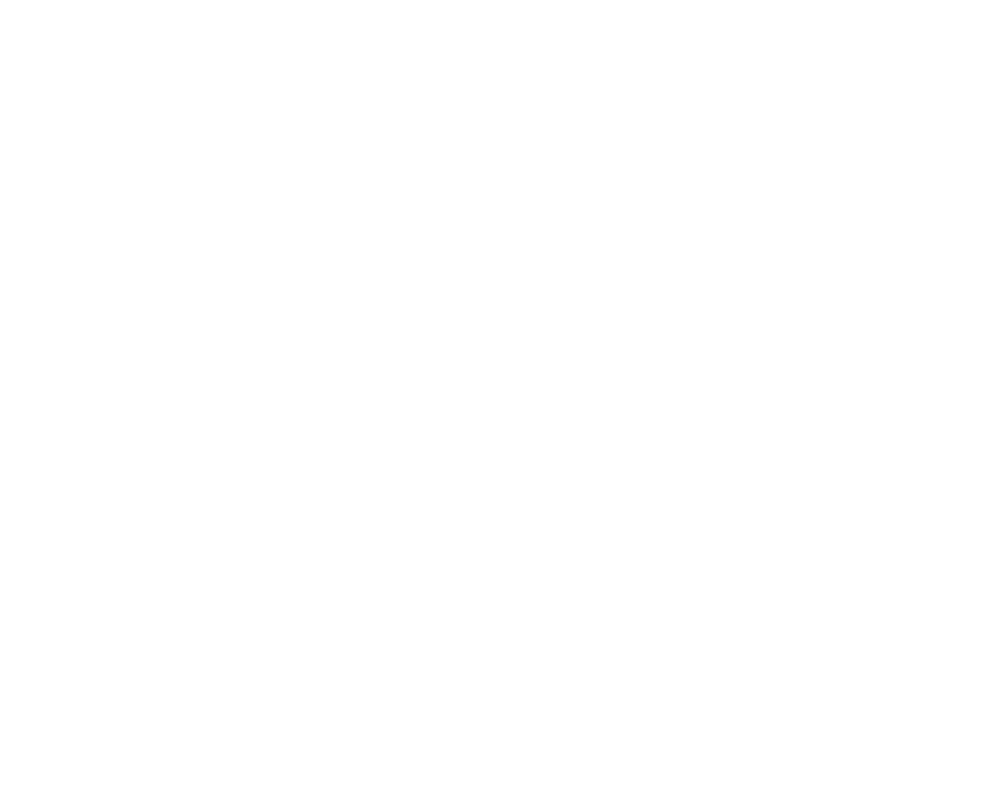
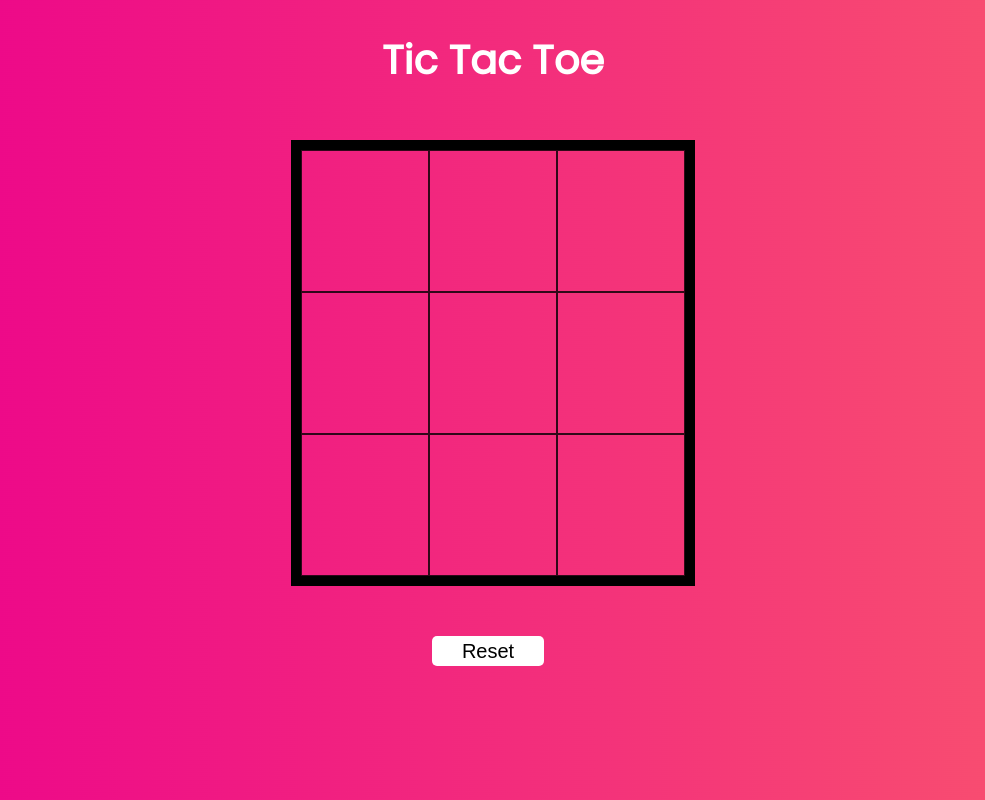
Before and after one commit to Manthan171/Tic-Tac-Toe, a plain HTML site: page index.html in a window 1280 px wide. Shown: the whole page, without its empty margins (147-1132 px from the left). Drawn offline with Linux system fonts and the light colour scheme.

Commit message:
tic tac toe functionality and initial ui

```diff
--- a/index.html
+++ b/index.html
@@ -4,7 +4,36 @@
     <meta charset="UTF-8" />
     <meta http-equiv="X-UA-Compatible" content="IE=edge" />
     <meta name="viewport" content="width=device-width, initial-scale=1.0" />
-    <title>Document</title>
+    <link rel="stylesheet" href="./styles/style.css" />
+    <title>Tic tac toe</title>
   </head>
-  <body></body>
+  <body>
+    <div class="nav">
+      <h1>Tic Tac Toe</h1>
+    </div>
+    <div class="main-div" id="main-div">
+      <div class="div" id="input1" onclick="start('input1')"></div>
+      <div class="div" id="input2" onclick="start('input2')"></div>
+      <div class="div" id="input3" onclick="start('input3')"></div>
+      <div class="div" id="input4" onclick="start('input4')"></div>
+      <div class="div" id="input5" onclick="start('input5')"></div>
+      <div class="div" id="input6" onclick="start('input6')"></div>
+      <div class="div" id="input7" onclick="start('input7')"></div>
+      <div class="div" id="input8" onclick="start('input8')"></div>
+      <div class="div" id="input9" onclick="start('input9')"></div>
+    </div>
+    <div class="winning-message" id="winning-message">
+      <div class="winning-msg-text" id="winning-msg-text"></div>
+      <button
+        id="reset-btn"
+        class="start-btn"
+        type="reset"
+        value="reset"
+        onclick="reset();"
+      >
+        Reset
+      </button>
+    </div>
+    <script src="./js/main.js"></script>
+  </body>
 </html>
--- /dev/null
+++ b/js/main.js
@@ -0,0 +1,52 @@
+let isPlayer = 1;
+
+function start(id){
+    if(document.getElementById(id).innerHTML === "" ){
+        if(isPlayer == 1){
+            document.getElementById(id).innerHTML = "X";
+            isPlayer = 0;
+        }else{
+            document.getElementById(id).innerHTML = "0";
+            isPlayer = 1;
+        }
+        conditional();
+    }
+}
+
+function conditional(){
+    const input1 = document.getElementById("input1").innerHTML;
+    const input2 = document.getElementById("input2").innerHTML;
+    const input3 = document.getElementById("input3").innerHTML;
+    const input4 = document.getElementById("input4").innerHTML;
+    const input5 = document.getElementById("input5").innerHTML;
+    const input6 = document.getElementById("input6").innerHTML;
+    const input7 = document.getElementById("input7").innerHTML;
+    const input8 = document.getElementById("input8").innerHTML;
+    const input9 = document.getElementById("input9").innerHTML;
+    let input = document.getElementsByClassName("div");
+
+    if(((input1=='X') && (input2=='X') && (input3=='X')) || ((input4=='X') && (input5=='X') && (input6=='X')) || ((input7=='X') && (input8=='X') && (input9=='X')) || ((input1=='X') && (input4=='X') && (input7=='X')) || ((input2=='X') && (input5=='X') && (input8=='X')) || ((input3=='X') && (input6=='X') && (input9=='X')) || ((input3=='X') && (input5=='X') && (input7=='X')) || ((input1=='X') && (input5=='X') && (input9=='X'))){
+        document.getElementById("winning-msg-text").innerHTML = "X is winner.....";
+        for(let j = 0; j<10; j++){
+            input[j].style.pointerEvents = "none";
+        }
+    }else if(((input1=='0') && (input2=='0') && (input3=='0')) || ((input4=='0') && (input5=='0') && (input6=='0')) || ((input7=='0') && (input8=='0') && (input9=='0')) || ((input1=='0') && (input4=='0') && (input7=='0')) || ((input2=='0') && (input5=='0') && (input8=='0')) || ((input3=='0') && (input6=='0') && (input9=='0')) || ((input3=='0') && (input5=='0') && (input7=='0')) || ((input1=='0') && (input5=='0') && (input9=='0'))){
+        document.getElementById("winning-msg-text").innerHTML = "O is winner.....";
+        for(let j = 0; j<10; j++){
+            input[j].style.pointerEvents = "none";
+        }
+    }else if ((input1=='X' || input1=='0') && (input2=='X' || input2=='0') && (input3=='X' || input3=='0') && (input4=='X' || input4=='0') && (input5=='X' || input5=='0') && (input6=='X' || input6=='0') && (input7=='X' || input7=='0') && (input8=='X' || input8=='0') && (input9=='X' || input9=='0')){
+        document.getElementById("winning-msg-text").innerHTML = "match is tied..";
+    }
+}
+
+function reset(){
+    let input = document.getElementsByClassName("div");
+    for(let i = 1;i<10;i++){
+        document.getElementById("input"+i).innerHTML = "";
+    }
+    document.getElementById("winning-msg-text").innerHTML = "";
+    for(let j = 0; j<10; j++){
+        input[j].style.pointerEvents = "auto";
+    }
+}
--- /dev/null
+++ b/styles/style.css
@@ -0,0 +1,72 @@
+*{
+    margin: 0;
+    padding: 0;
+}
+
+@font-face{
+    font-family: "Poppins";
+    src: url(../fonts/Poppins-Regular.otf);
+}
+
+body{
+    text-align: center;
+    background-image: url(../imgs/DIMIGO.jpg);
+}
+
+h1{
+    color: #fff;
+    font-size: 40px;
+    font-family: 'Poppins', sans-serif;
+}
+
+.main-div{
+    display: grid;
+    grid-template-columns: auto auto auto;
+    max-width: 30%;
+    margin: 50px auto;
+    border: 10px solid;
+}
+
+.div{
+    border: 1px solid rgba(0, 0, 0, 0.8);
+    padding: 30px 20px;
+    font-size: 5rem;
+    text-align: center;
+    height: 80px;
+    display: flex;
+    align-items: center;
+    justify-content: center;
+}
+
+.nav{
+    display:flex;
+    justify-content: center;
+    margin: 30px auto;
+    align-items: center;
+}
+
+.start-btn{
+    background-color: #fff;
+    border: none;
+    padding: 0px 30px;
+    font-size: 20px;
+    cursor: pointer;
+    height: 30px;
+    display: flex;
+    align-items: center;
+    margin-right: 10px;
+    border-radius: 5px;
+    transition: 0.2s all ease-in-out;
+}
+
+.winning-message{
+    display: flex;
+    justify-content: center;
+    align-items: center;
+}
+
+.start-btn:hover{
+    background: transparent;
+    color: #000;
+    border: 1px solid #000;
+}
```
Also changed, not shown: fonts/Poppins-Regular.otf (added), imgs/DIMIGO.jpg (added).
